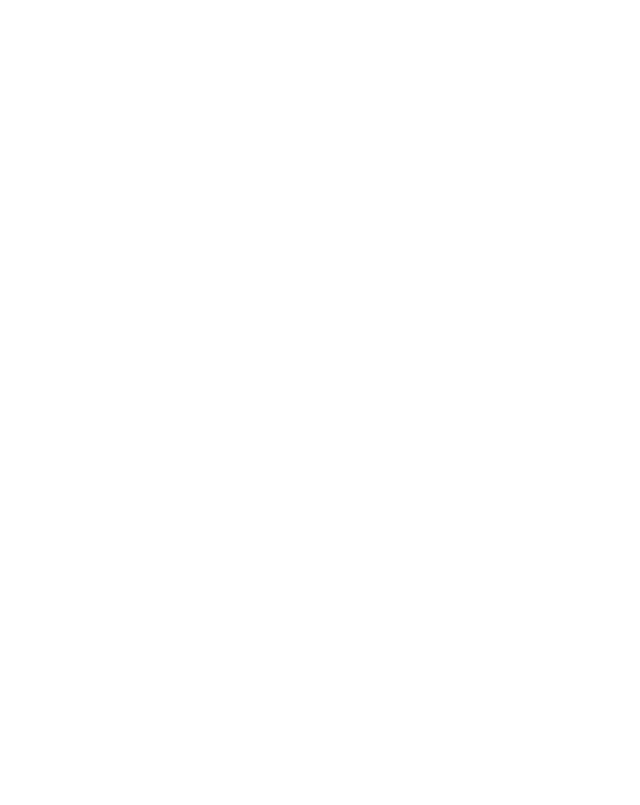
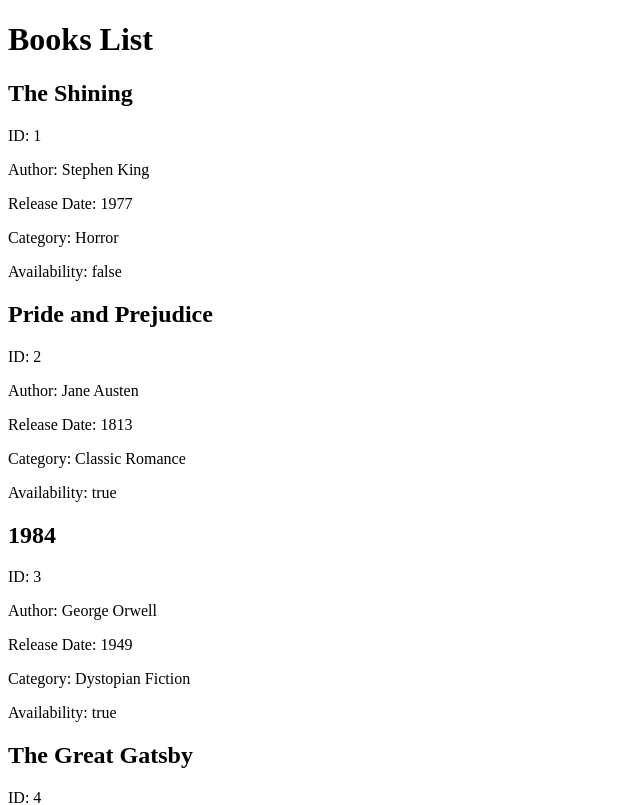
Before and after one commit to Giankaur03/Gian_Kaur_Learning_Angular, an Angular app: page / in a window 1280 px wide. Shown: the top 805 px of the page, without its empty margins (0-640 px from the left). Built offline with nearby package versions, Linux system fonts and the light colour scheme.

Commit message:
Updated components.js

```diff
--- a/src/app/app.component.html
+++ b/src/app/app.component.html
@@ -1,10 +1,12 @@
-<html>
-<head>
-  <title>{{title}}
-  </title>
-</head>
-<body>
-<h1>{{name}}</h1>
-<h5>{{course}}</h5>
-</body>
-</html>
+<div class="books">
+  <h1>Books List</h1>
+  <div *ngFor="let books of bookList" class="user-card">
+    <h2>{{ books.bookName }} </h2>
+    <p>ID: {{ books.id }}</p>
+    <p>Author: {{ books.author }}</p>
+    <p>Release Date: {{ books.releaseDate }}</p>
+    <p>Category: {{ books.category }}</p>
+    <p>Availability: {{ books.availability }}</p>
+
+  </div>
+</div>
```
